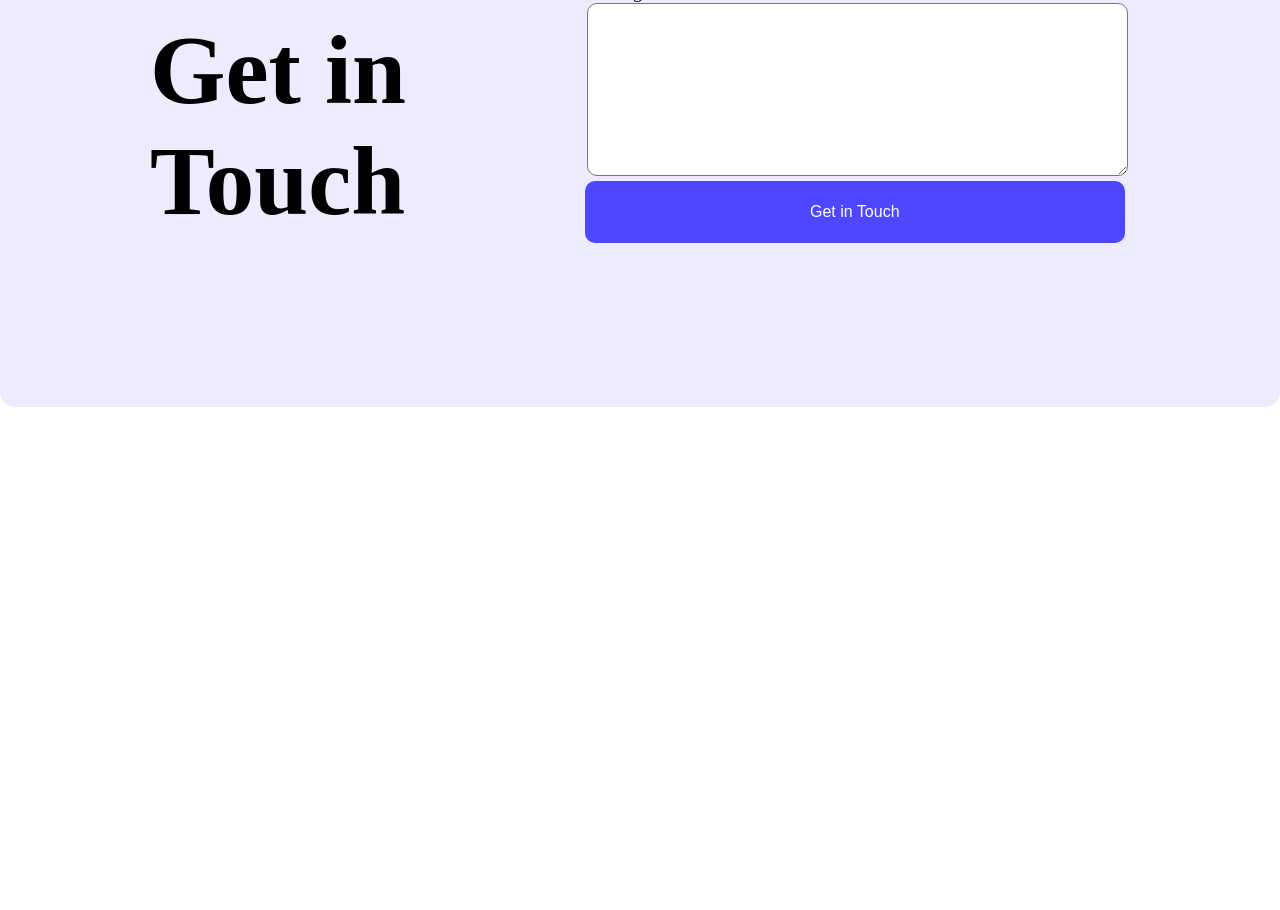
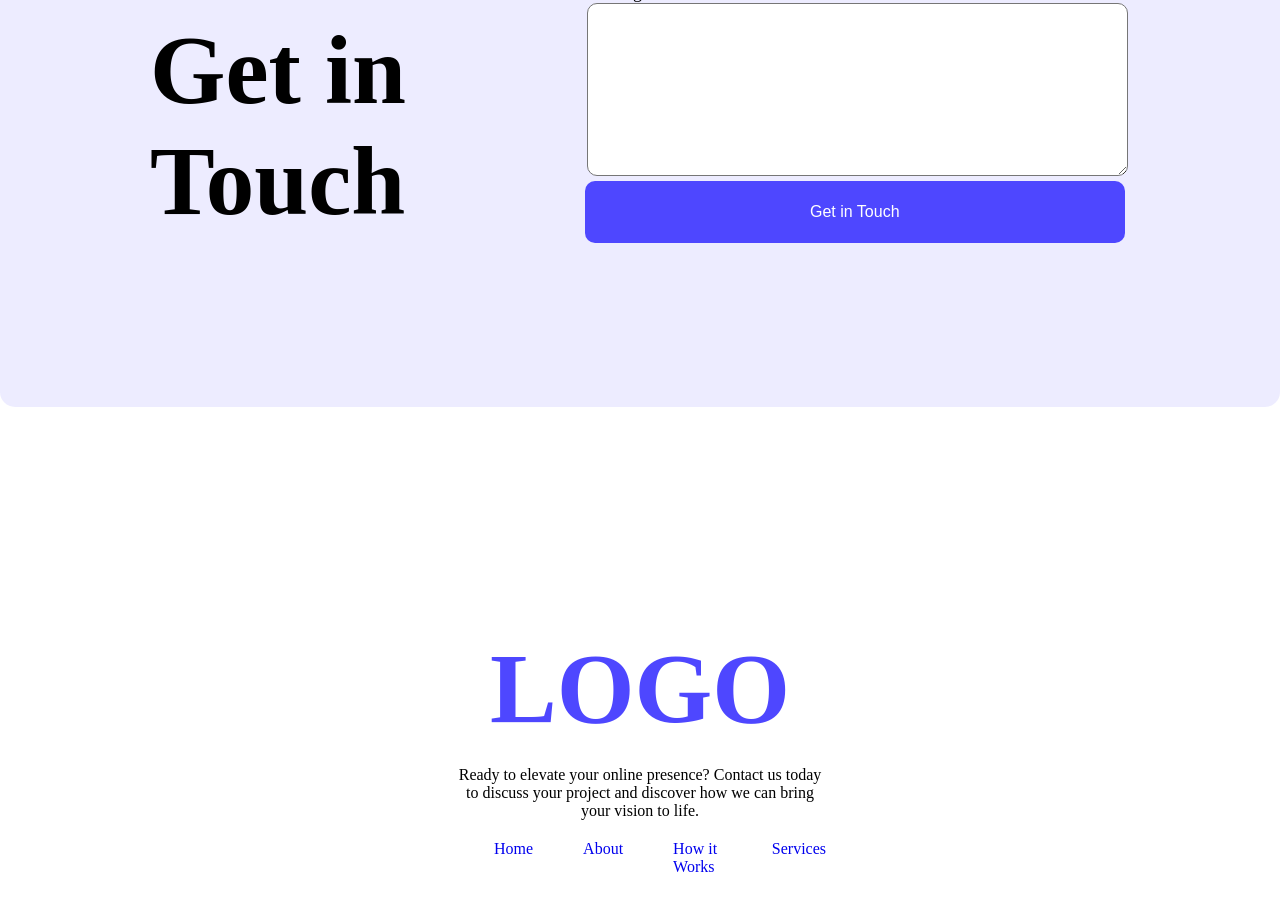
Before and after one commit to arafat-adflixconsulting/assignment-1, a plain HTML site: page index.html in a window 1280 px wide. Shown: the part 2858-3768 px from the top of the page. Before the commit the page ends 3385 px from the top, so only its background shows below. Drawn offline with Linux system fonts and the light colour scheme.

Commit message:
footer section added

```diff
--- a/assets/assets.css
+++ b/assets/assets.css
@@ -282,3 +282,35 @@ section .form-section {
     padding-right: 225px;
     text-align: center;
 }
+
+/* - - - Footer Section - - -  */
+footer{
+    margin: 0 auto;
+    padding-top: 104px;
+    padding-bottom: 104px;
+    padding-left: 454px;
+    padding-right: 454px;
+    justify-items: center;
+}
+
+footer h1{
+    font-size: 100px;
+    font-weight:900px ;
+    color: #4E47FF;
+}
+
+footer p{
+    color:#8987A1 ;
+    padding-bottom: 20px;
+}
+
+footer ul{
+    display: flex;
+    justify-items: center;
+    justify-content: space-around;
+    list-style: none;
+    gap: 50px;
+}
+footer ul a{
+    text-decoration: none;
+}
--- a/index.html
+++ b/index.html
@@ -111,7 +111,20 @@
 
 </body>
 <footer>
-
+    <div footer section>
+        <h1><center>LOGO</center></h1>
+    </div>
+    <div class="fotter-text">
+        <p><center>Ready to elevate your online presence? Contact us today to discuss your project and discover how we can bring your vision to life.</center></p>
+    </div>
+    <div>
+        <ul class="menu">
+            <li><a href="#">Home</a></li>
+            <li><a href="#">About</a></li>
+            <li><a href="#">How it Works</a></li>
+            <li><a href="#">Services</a></li>
+        </ul>
+    </div>
 </footer>
 
 </html>
```
